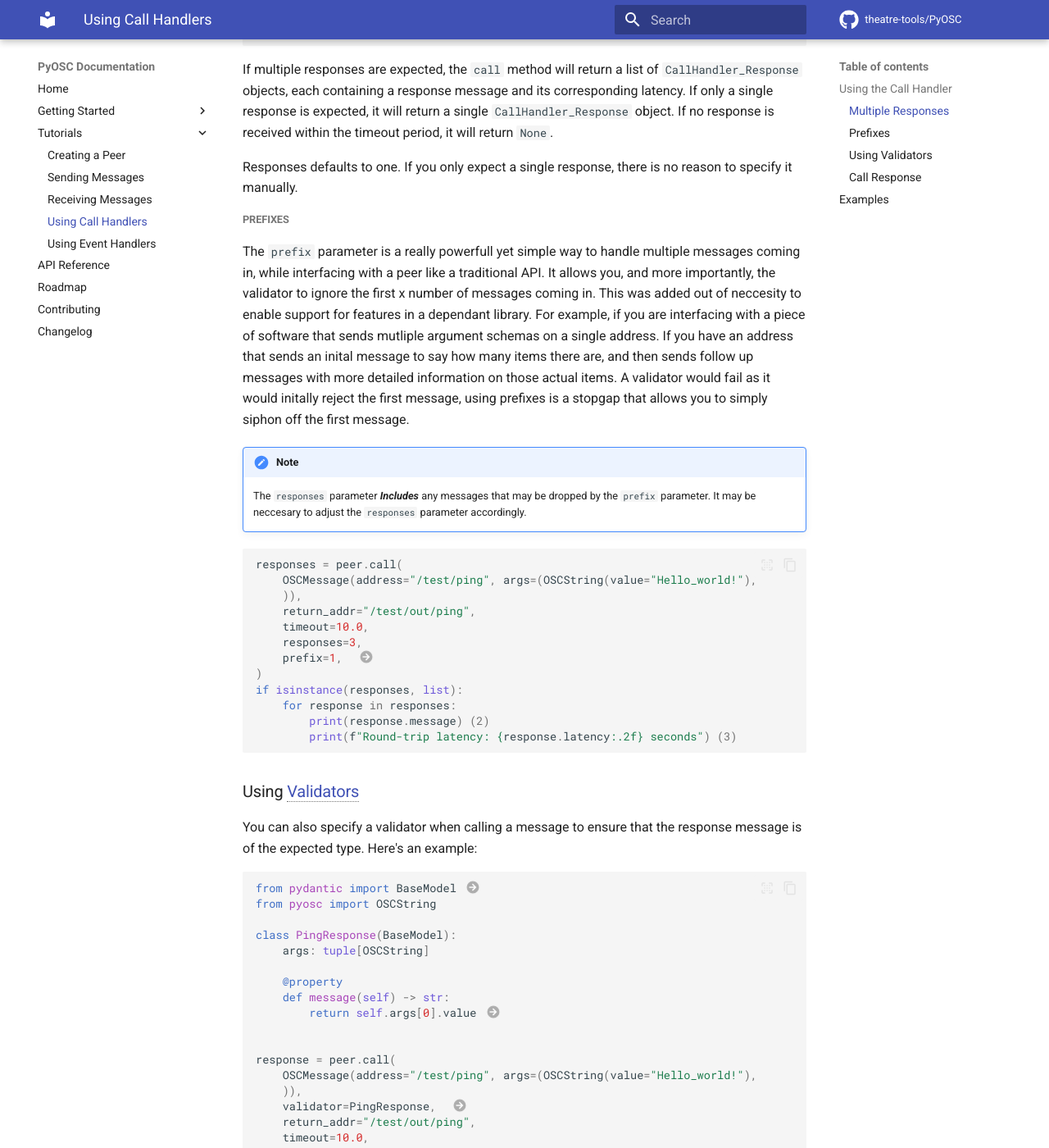
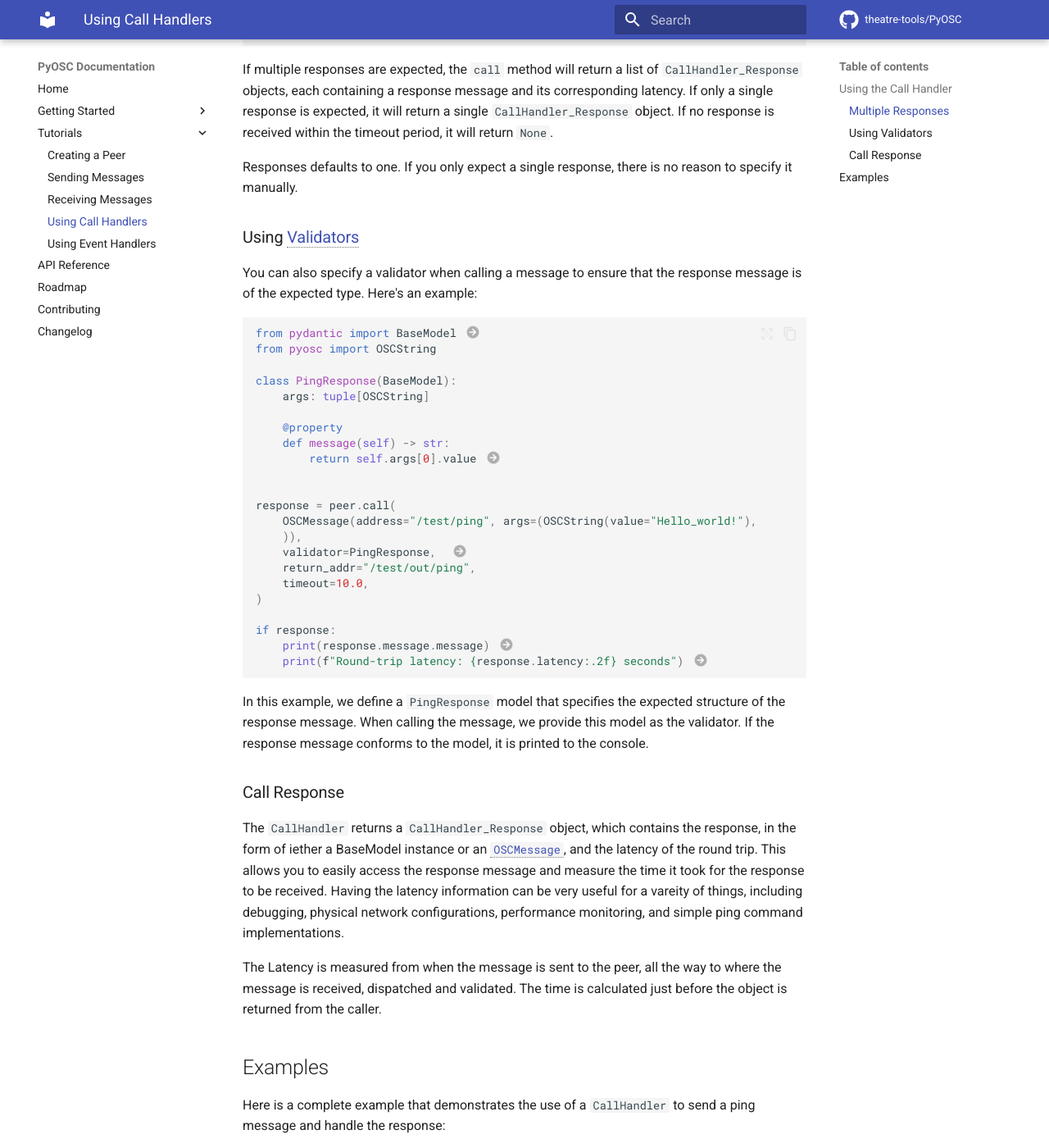
Before and after one commit to Theatre-Tools/PyOSC, an MkDocs documentation site: the page built from docs/tutorials/call_handler.md, in a window 1280 px wide and 1400 px high, scrolled down 1489 px. Shown: the whole window at 82% size. Built offline with MkDocs 1.6.1 and Material for MkDocs 9.7.7, drawn with Linux system fonts in a browser that asks for light colours; plug-ins that fetch from the network failed and are left out; comment, search, counter and statistics services are not loaded; the version menu is left out.

Commit message:
docs: reverted incorrectly tagged docs

````diff
--- a/docs/tutorials/call_handler.md
+++ b/docs/tutorials/call_handler.md
@@ -55,32 +55,6 @@ if isinstance(responses, list):
 If multiple responses are expected, the `call` method will return a list of `CallHandler_Response` objects, each containing a response message and its corresponding latency. If only a single response is expected, it will return a single `CallHandler_Response` object. If no response is received within the timeout period, it will return `None`.
 
 Responses defaults to one. If you only expect a single response, there is no reason to specify it manually.
-
-##### Prefixes {#Prefixes}
-The `prefix` parameter is a really powerfull yet simple way to handle multiple messages coming in, while interfacing with a peer like a traditional API. It allows you, and more importantly, the validator to ignore the first x number of messages coming in. This was added out of neccesity to enable support for features in a dependant library.
-For example, if you are interfacing with a piece of software that sends mutliple argument schemas on a single address. If you have an address that sends an inital message to say how many items there are, and then sends follow up messages with more detailed information on those actual items. A validator would fail as it would initally reject the first message, using prefixes is a stopgap that allows you to simply siphon off the first message.
-
-!!! Note
-    The `responses` parameter ***Includes*** any messages that may be dropped by the `prefix` parameter. It may be neccesary to adjust the `responses` parameter accordingly.
-
-
-```python
-responses = peer.call(
-    OSCMessage(address="/test/ping", args=(OSCString(value="Hello_world!"),
-    )),
-    return_addr="/test/out/ping",
-    timeout=10.0,
-    responses=3,
-    prefix=1,  #(1)!
-)
-if isinstance(responses, list):
-    for response in responses:
-        print(response.message) #(2)!
-        print(f"Round-trip latency: {response.latency:.2f} seconds") #(3)!
-```
-
-1. The `prefix` parameter is set to 1, which means that the first message received on the return address will be ignored, and the `call` method will wait for the next 2 messages to be received before returning. This can be useful in situations where you expect a certain number of messages to be sent before the actual response messages are sent.
-
 
 ### Using [Validators](./dispatcher.md#validators){ data-preview }
 You can also specify a validator when calling a message to ensure that the response message is of the expected type. Here's an example:
````
Also changed, not shown: docs/api_reference.md (+1 -3 lines).
